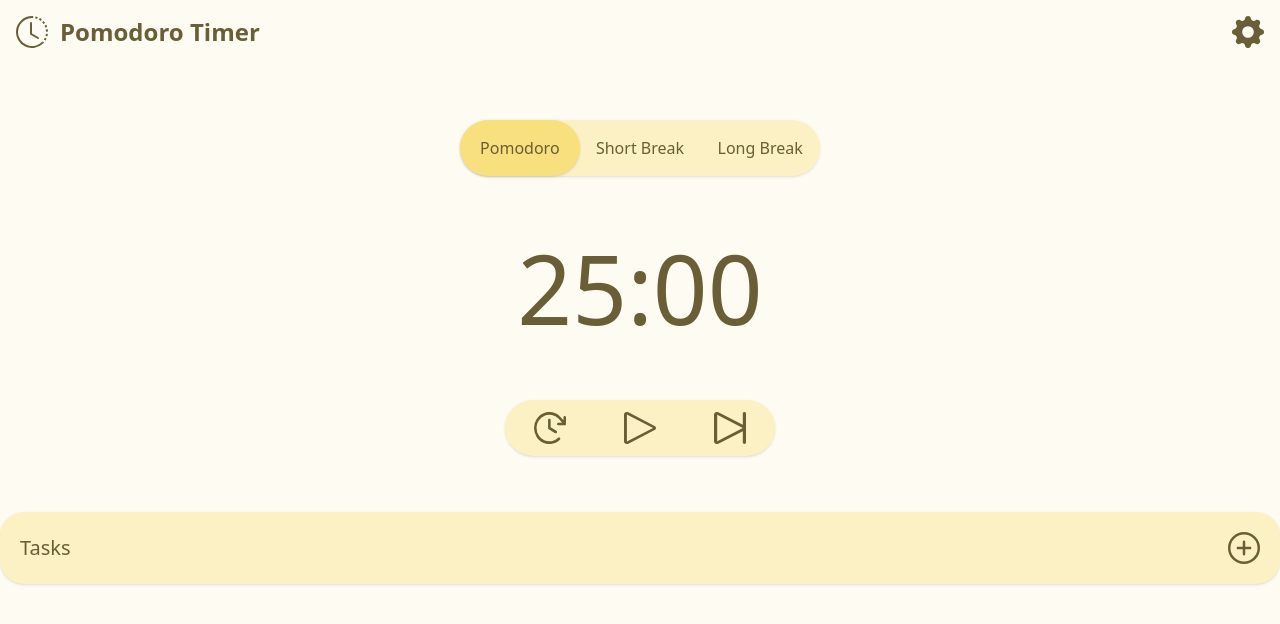
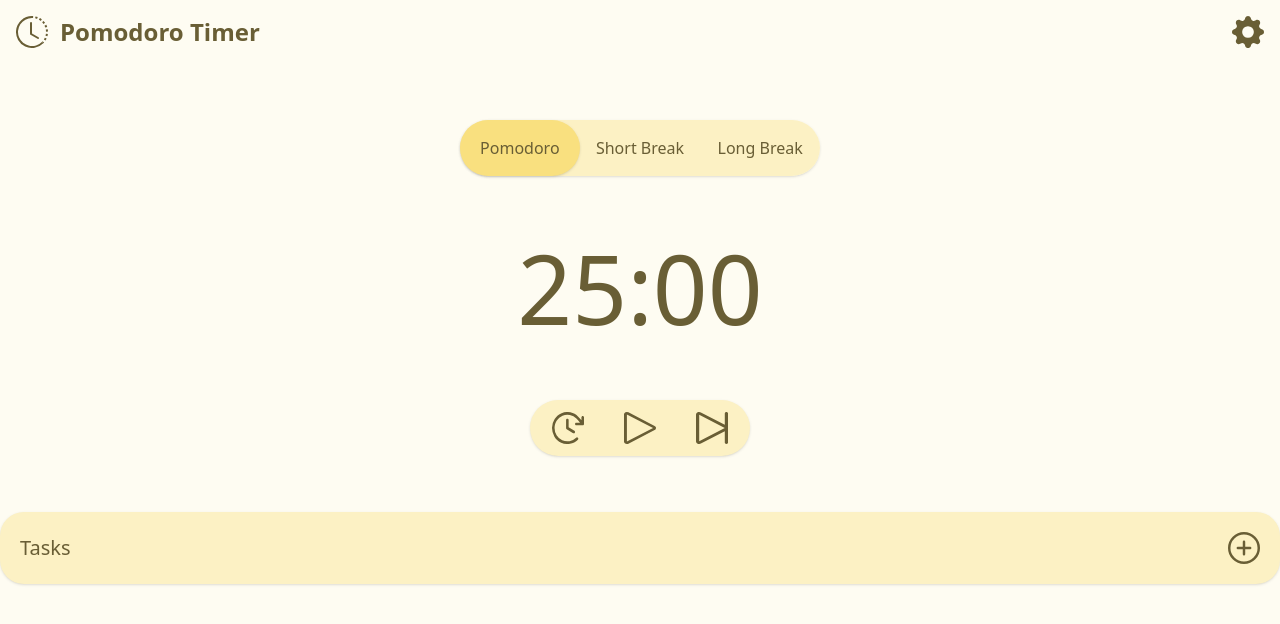
Before and after one commit to jstevenfm/PomodoroTimer-React-Tailwind, a React (Vite) app: page / in a window 1280 px wide. Shown: the top 624 px of the page. Built offline with nearby package versions, Linux system fonts and the light colour scheme.

Commit message:
feat: Update TimerControls component styles for improved layout and spacing

```diff
--- a/src/assets/components/sections/timer/TimerControls.jsx
+++ b/src/assets/components/sections/timer/TimerControls.jsx
@@ -124,7 +124,7 @@ const TimerControls = ({
       : "bg-cruise-200"
 
   return (
-    <div className={`w-3/4 max-w-72 grid grid-cols-3 justify-items-center rounded-4xl shadow-sm ${stylesComponent}`}>
+    <div className={`max-w-72 px-0.5 grid grid-cols-3 justify-items-center rounded-4xl shadow-sm ${stylesComponent}`}>
       {controls.map((control) => (
         <BtnTimerControls
           key={control.title}
```
